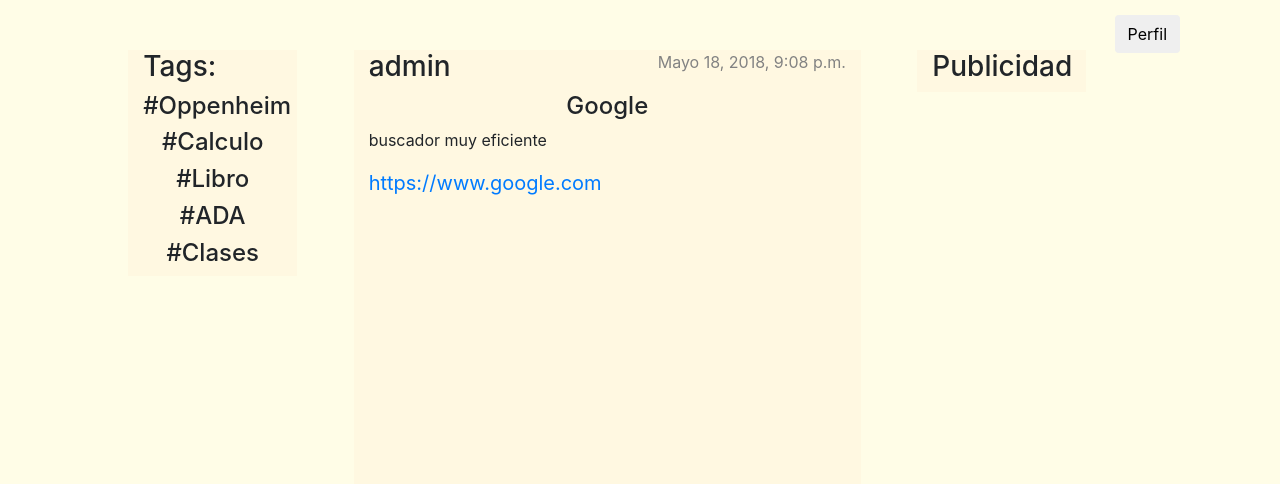
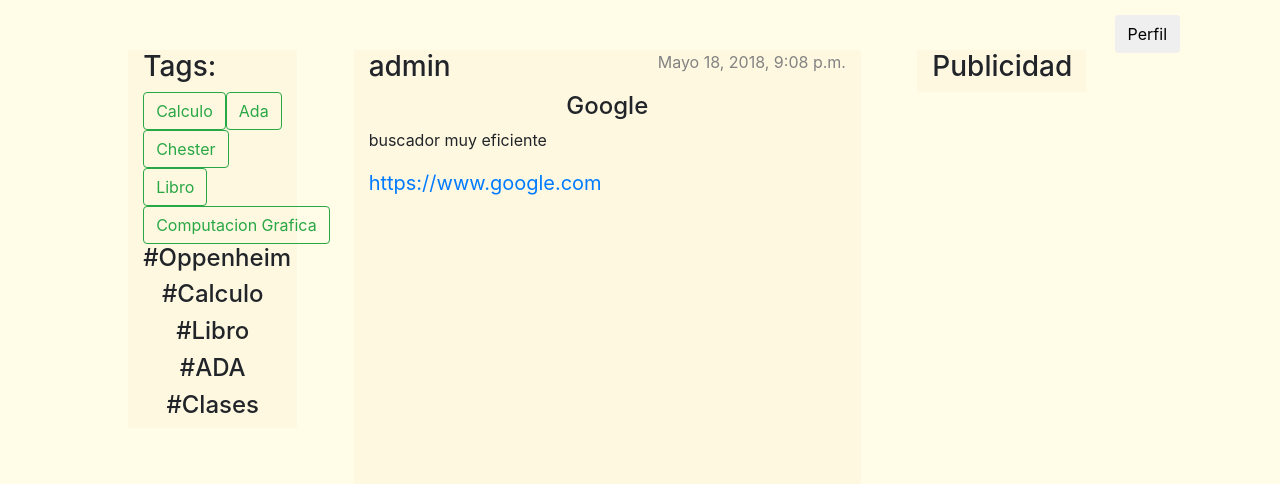
Before and after one commit to DarkElk/SICU, a Django app: page /post/1/ in a window 1280 px wide. Shown: the part 56-540 px from the top of the page. Run offline with Django 3.2, Linux system fonts and the light colour scheme; data comes from the database, SQL or seed files in the repository; parts of the project's set-up code (start-up, migrations or seed data) failed here and were passed over; some libraries are stand-ins or nearby versions.

Commit message:
Tagging profesional
Versión 1.0 y final

```diff
--- a/Code_page/mysite/blog/templates/blog/base.html
+++ b/Code_page/mysite/blog/templates/blog/base.html
@@ -55,6 +55,14 @@
 
                 <div class="col-2 my-col align-self-start" style="background-color: #fff8e1">
                     <h3>Tags:</h3>
+                    <form class="form-inline" method="POST" action="#"> {% csrf_token %}<!--acionando el boton-->
+                        <!--taggggg-->
+                        <button class="btn btn-dark btn-outline-success my-2 my-sm-0" type="submit" name="tag1" value="calculo">Calculo</button>
+                        <button class="btn btn-dark btn-outline-success my-2 my-sm-0" type="submit" name="tag2" value="ada">Ada</button>
+                        <button class="btn btn-dark btn-outline-success my-2 my-sm-0" type="submit" name="tag3" value="chester">Chester</button>
+                        <button class="btn btn-dark btn-outline-success my-2 my-sm-0" type="submit" name="tag4" value="libro">Libro</button>
+                        <button class="btn btn-dark btn-outline-success my-2 my-sm-0" type="submit" name="tag5" value="computacion grafica">Computacion Grafica</button>
+                    </form>
 
                     <h4>#Oppenheim</h4>
                     <h4>#Calculo</h4>
--- a/Code_page/mysite/blog/views.py
+++ b/Code_page/mysite/blog/views.py
@@ -13,7 +13,18 @@
 # Create your views here.
 def post_list(request):
     if request.method == 'POST':
-    	posts = reversed(Post.objects.filter(titulo__contains=request.POST.get('entrada')))
+        if request.POST.get('tag1')=='calculo':
+          posts = reversed(Post.objects.filter(titulo__contains='calculo'))
+        elif request.POST.get('tag2')=='ada':
+          posts = reversed(Post.objects.filter(titulo__contains='ada'))
+        elif request.POST.get('tag3')=='chester':
+          posts = reversed(Post.objects.filter(titulo__contains='chester'))
+        elif request.POST.get('tag4')=='libro':
+          posts = reversed(Post.objects.filter(titulo__contains='libro'))
+        elif request.POST.get('tag5')=='computacion grafica':
+          posts = reversed(Post.objects.filter(titulo__contains='computacion grafica'))
+        else:
+            posts = reversed(Post.objects.filter(titulo__contains=request.POST.get('entrada')))
     else:
     	posts = reversed(Post.objects.filter(fecha_creacion__lte=timezone.now()).order_by('fecha_creacion'))
     return render(request, 'blog/post_list.html', {'posts': posts})
```
